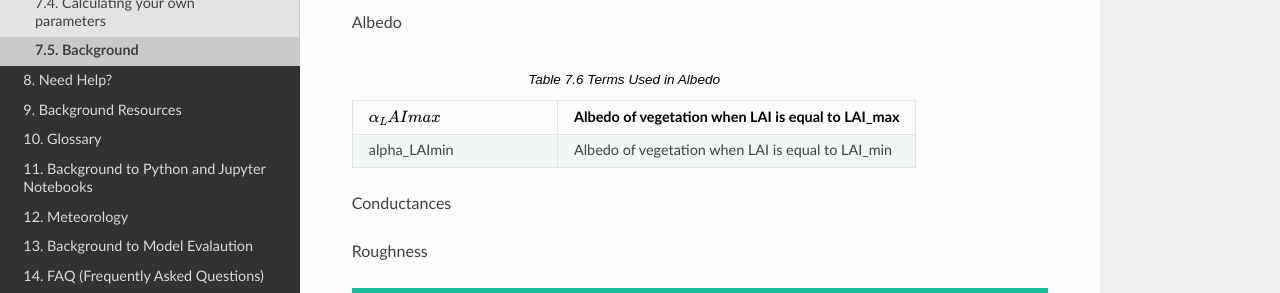
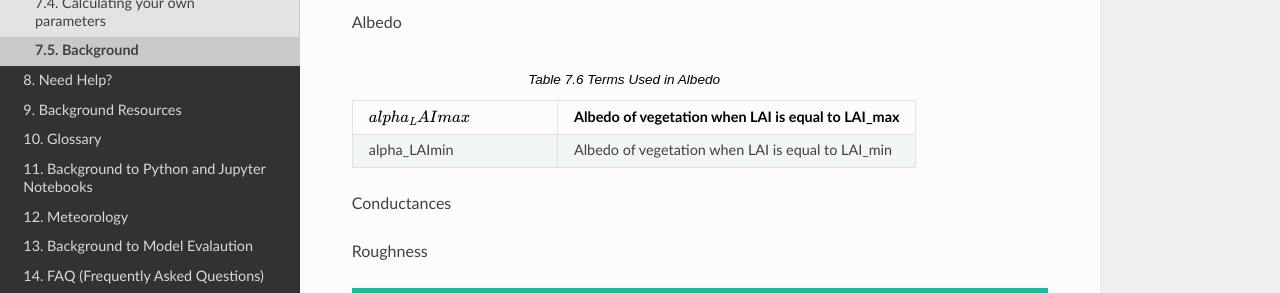
Before and after one commit to Urban-Meteorology-Reading/UMEP-Workshop, a Sphinx documentation site: the page built from source/Parameters/CalcBG.rst, in a window 1280 px wide and 1103 px high. Shown: the part 501-794 px from the top of the window. Built offline with Sphinx 7.4.7 and the Read the Docs theme 2.0.0, drawn with Linux system fonts in a browser that asks for light colours; part of the change alters nothing that is shown.

```diff
--- a/source/Parameters/CalcBG.rst
+++ b/source/Parameters/CalcBG.rst
@@ -9,35 +9,23 @@ For Leaf Area Index
 
 .. list-table:: Terms Used in LAI
    :header-rows: 1
-   :widths: 40, 70, 30, 30
+   :widths: 40, 70
 
    * - Name
      - Definition
-     - SupY
-     - SUEWS
-   * -  :math:`BaseTe`
+   * -  :math:`BaseTe`,`SuPy <https://suews.readthedocs.io/en/latest/input_files/SUEWS_SiteInfo/Input_Options.html?highlight=baseTe#cmdoption-arg-BaseTe>`__
      -  Base temperature for initiating sensence degree days (SDD) for leaf off. [°C]
-     -  `SuPy <https://suews.readthedocs.io/en/latest/input_files/SUEWS_SiteInfo/Input_Options.html?highlight=baseTe#cmdoption-arg-BaseTe>`__
-     -  SUEWS
-   * -  :math:`BaseT1`
-     -   Base Temperature for initiating growing degree days (GDD) for leaf growth. [°C]
-     -  `SUEWS <https://suews.readthedocs.io/en/latest/input_files/SUEWS_SiteInfo/Input_Options.html?highlight=baseTe#cmdoption-arg-BaseT>`__
-     -
+   * -  :math:`BaseT1`,  `SUEWS <https://suews.readthedocs.io/en/latest/input_files/SUEWS_SiteInfo/Input_Options.html?highlight=baseTe#cmdoption-arg-BaseT>`__
+     -  Base Temperature for initiating growing degree days (GDD) for leaf growth. [°C]
    * -  math:`LAI_max`  `SUEWS<https://suews.readthedocs.io/en/latest/input_files/SUEWS_SiteInfo/Input_Options.html#cmdoption-arg-LAIMax>`__
-     -  full leaf-on summertime value
-     -
-   * -  `LAI_min <https://suews.readthedocs.io/en/latest/input_files/SUEWS_SiteInfo/Input_Options.html#cmdoption-arg-LAIMin>`__
+      - maximum LAI
+   * -  LAI_min, `SUEWS <https://suews.readthedocs.io/en/latest/input_files/SUEWS_SiteInfo/Input_Options.html#cmdoption-arg-LAIMin>`__
      -  leaf-off wintertime value
-     -
-     -
    * -  `GDD <https://suews.readthedocs.io/en/latest/notation.html?highlight=GDD#term-GDD>`__
      -  Growing degree days
-     -
-     -
-   * -  `SDD <https://supy.readthedocs.io/en/latest/data-structure/df_output.html?highlight=SDD#cmdoption-arg-sdd-dectr>`__
+   * -  SDD, `SuPy <https://supy.readthedocs.io/en/latest/data-structure/df_output.html?highlight=SDD#cmdoption-arg-sdd-dectr>`__
      -  Senescence degree days
-     -
-     -
+
 
 
 All or Multiple
@@ -46,7 +34,7 @@ All or Multiple
    :header-rows: 1
    :widths: 40, 70
 
-   * - DecTr, `SUEWS <https://suews-docs.readthedocs.io/en/latest/notation.html?highlight=DecTr#term-DecTr>`__
+   * -  DecTr, `SUEWS <https://suews-docs.readthedocs.io/en/latest/notation.html?highlight=DecTr#term-DecTr>`__
      -  Deciduous trees and shrubs
    * -  EveTr , `SUEWS <https://suews-docs.readthedocs.io/en/latest/notation.html?highlight=DecTr#term-EveTr>`__
      -  Evergreen trees and shrubw
@@ -65,7 +53,7 @@ Albedo
    :header-rows: 1
    :widths: 40, 70
 
-   * - :math:`\alpha_LAImax`
+   * - :math:`alpha_LAImax`
      - Albedo of vegetation when LAI is equal to LAI_max
    * - \alpha_LAImin
      - Albedo of vegetation when LAI is equal to LAI_min
@@ -92,6 +80,6 @@ Roughness
    * - d, 'SuPy <https://supy.readthedocs.io/en/latest/data-structure/df_output.html?highlight=displacement%20height#cmdoption-arg-zdm>`__
      - Zero-plane displacement height [m]
    * - Obukhov length, `SuPy <https://supy.readthedocs.io/en/latest/data-structure/df_output.html?highlight=Obukhov%20Length%20#cmdoption-arg-lob>`__
-     - Stability paramete
+     - Stability parameter
    * - :math:`USTAR`
      - Friction velocity
```
